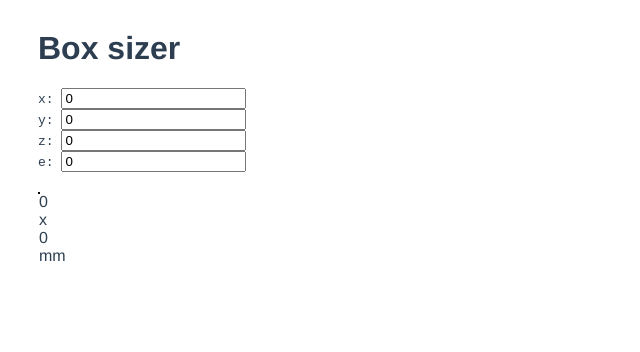
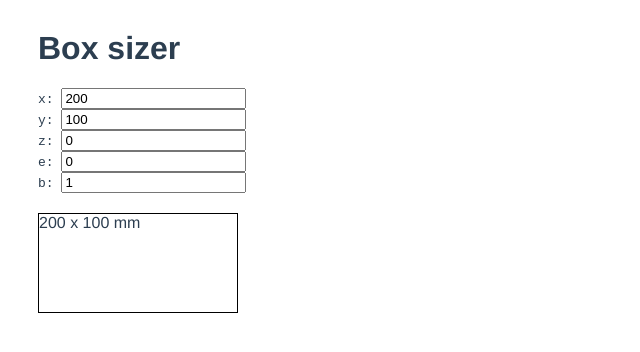
Before and after one commit to j4kim/box-sizer, a Vue app: page / in a window 1280 px wide. Shown: the top 352 px of the page, without its empty margins (0-640 px from the left). Built offline with nearby package versions, Linux system fonts and the light colour scheme.

Commit message:
add a "b" attribute that controls the border width

```diff
--- a/src/App.vue
+++ b/src/App.vue
@@ -18,12 +18,16 @@
       <label for="e">e: </label>
       <input type="number" name="e" v-model="e">
     </div>
+    <div>
+      <label for="b">b: </label>
+      <input type="number" name="b" v-model="b">
+    </div>
 
     <div style="margin-top:20px">
       <div :style="{
-        width: `${x}mm`,
-        height: `${y}mm`,
-        border: '1px solid black'
+        width: `${x}px`,
+        height: `${y}px`,
+        border: `${b}px solid black`
       }">
         {{ x }} x {{ y }} mm
       </div>
@@ -34,15 +38,19 @@
 <script>
 export default {
   data: () => ({
-    x: 0,
-    y: 0,
+    x: 200,
+    y: 100,
     z: 0,
-    e: 0
+    e: 0,
+    b: 1
   })
 }
 </script>
 
 <style lang="scss">
+* {
+  box-sizing: border-box;
+}
 #app {
   font-family: Avenir, Helvetica, Arial, sans-serif;
   -webkit-font-smoothing: antialiased;
```
